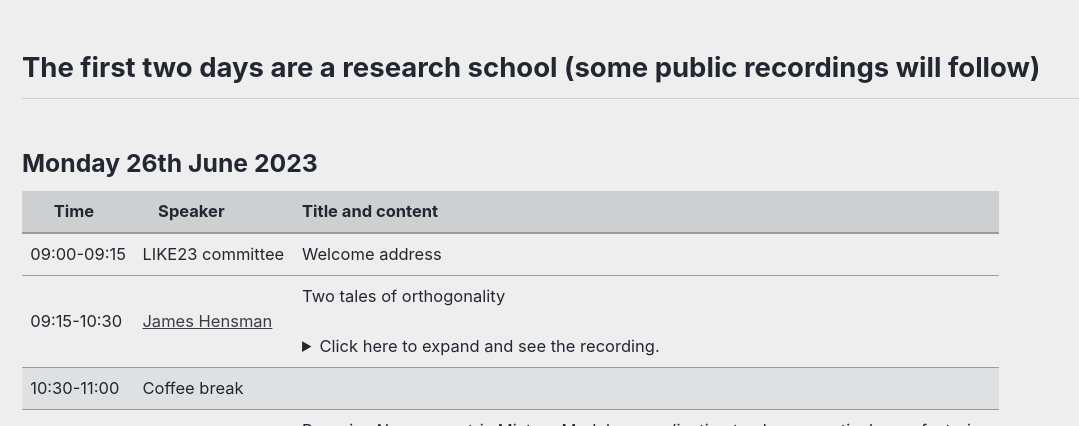
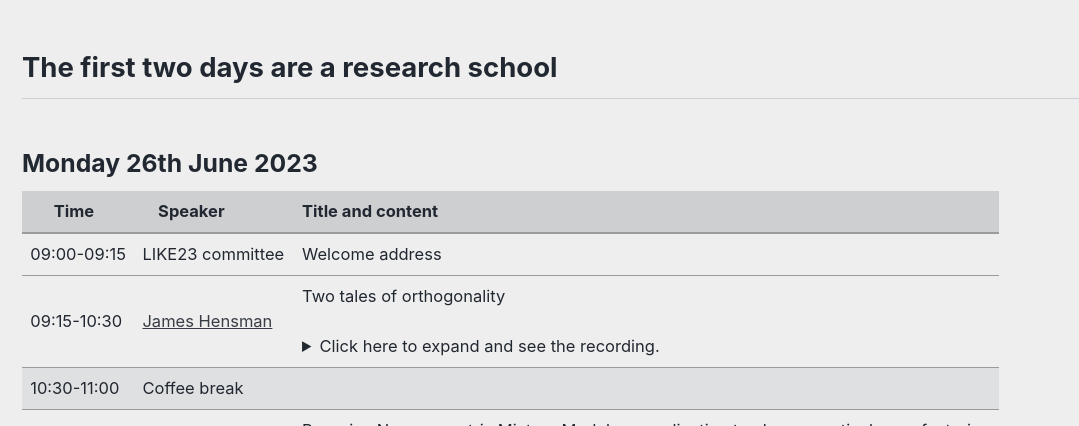
Before and after one commit to LIKE23-Bern/LIKE23-Bern.github.io, a Jekyll site: the page built from _pages/program.md, in a window 1280 px wide and 900 px high, cut to the strip 474-900 px from the top of the window. Shown: the whole strip, without its empty margins (0-1079 px from the left). Built offline with Jekyll 4.4.1, drawn with Linux system fonts in a browser that asks for light colours; cached includes are drawn as plain includes.

Commit message:
Update program.md

```diff
--- a/_pages/program.md
+++ b/_pages/program.md
@@ -29,7 +29,7 @@ header:
 </style>
 
 
-## The first two days are a research school (some public recordings will follow)
+## The first two days are a research school
 
 ### Monday 26th June 2023
 <table>
```
